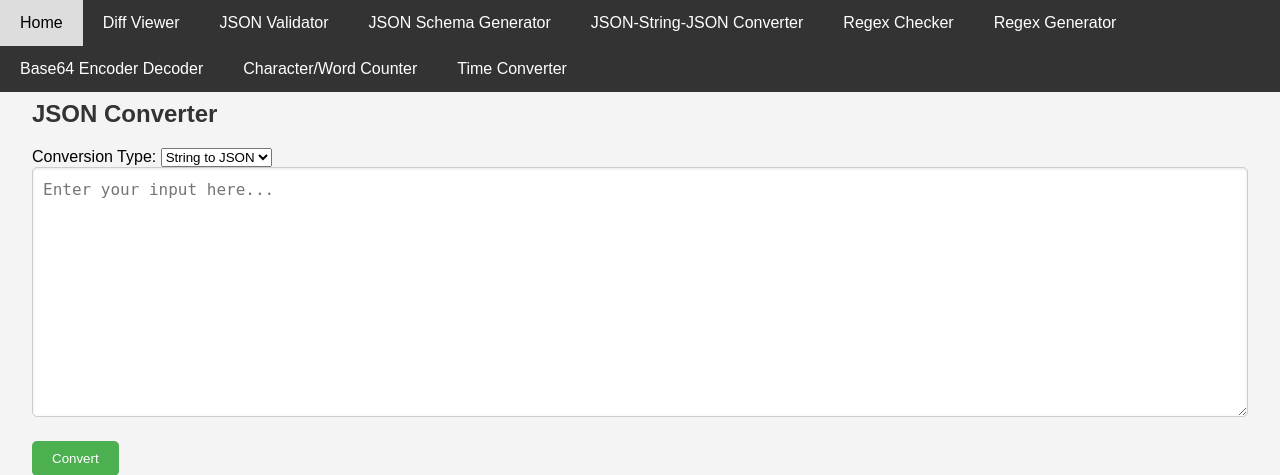
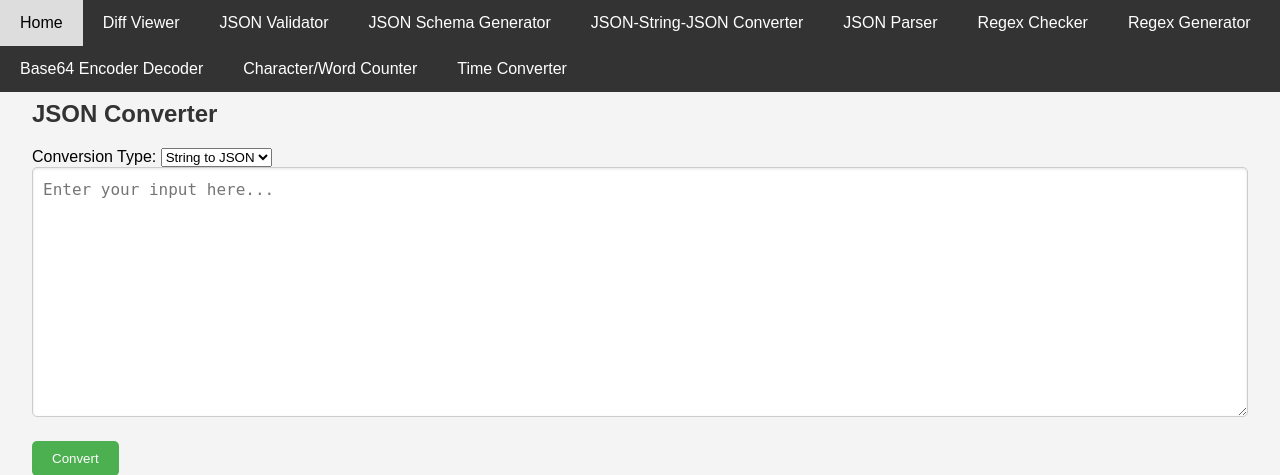
Before and after one commit to vib795/everyday-developer-tools, a Flask app: page /json-converter in a window 1280 px wide. Shown: the top 475 px of the page. Run offline with Flask 3, Linux system fonts and the light colour scheme.

Commit message:
Added JSON parser functionality.

```diff
--- a/app.py
+++ b/app.py
@@ -370,5 +370,29 @@ def time_converter():
 
     return render_template('time_converter.html', output=output)
 
+# JSON Parser - beautify JSON
+@app.route('/json-parser', methods=['GET', 'POST'])
+def json_parser():
+    input_json = ""
+    output_json = ""
+    error = None
+
+    if request.method == 'POST':
+        input_json = request.form.get('input_json', '')
+
+        try:
+            # Parse the input JSON to ensure it's valid
+            parsed_json = json.loads(input_json)
+            # Beautify the JSON
+            output_json = json.dumps(parsed_json, indent=4)
+        except json.JSONDecodeError as e:
+            error = f"Invalid JSON: {e.msg} at line {e.lineno}, column {e.colno}"
+
+    return render_template('json_parser.html',
+                           input_json=input_json,
+                           output_json=output_json,
+                           error=error)
+
+
 if __name__ == '__main__':
     app.run()
--- a/templates/index.html
+++ b/templates/index.html
@@ -43,7 +43,7 @@
             text-align: center;
         }
         header h1 {
-            margin: 0;
+            margin: 10;
             font-size: 2.5rem;
         }
         .prompt-text {
--- a/templates/navbar.html
+++ b/templates/navbar.html
@@ -4,6 +4,7 @@
     <a href="{{ url_for('json_validator') }}">JSON Validator</a>
     <a href="{{ url_for('json_schema_generator') }}">JSON Schema Generator</a>
     <a href="{{ url_for('json_converter') }}">JSON-String-JSON Converter</a>
+    <a href="{{ url_for('json_parser') }}">JSON Parser</a>
     <a href="{{ url_for('regex_checker') }}">Regex Checker</a>
     <a href="{{ url_for('regex_generator') }}">Regex Generator</a>
     <a href="{{ url_for('base64_encode_decode') }}">Base64 Encoder Decoder</a>
--- a/templates/time_converter.html
+++ b/templates/time_converter.html
@@ -11,7 +11,7 @@
         <h2>Time Converter</h2>
         <form method="POST">
             <select id="timeFormat" onchange="updatePlaceholder()">
-                <option value="ISO8601">ISO 8601</option>
+                <!-- <option value="ISO8601">ISO 8601</option> -->
                 <option value="SecondsSinceEpoch">Seconds Since Epoch</option>
                 <option value="MillisecondsSinceEpoch">Milliseconds Since Epoch</option>
                 <option value="PostgresTimestamp">Postgres Timestamp</option>
```
Also changed, not shown: templates/json_parser.html (added, +39 -0 lines), 1 other file.
